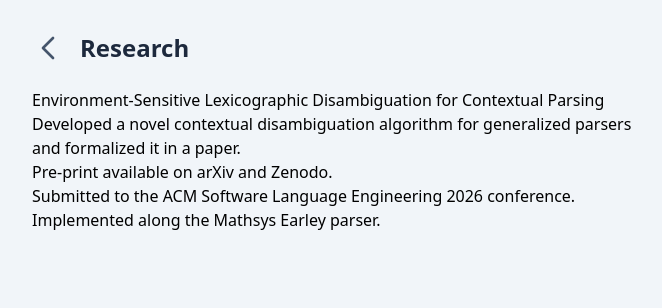
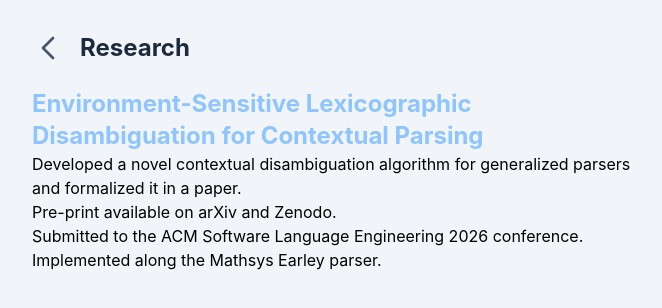
Before and after one commit to alejandro-vaz/alejandro-vaz, a React (Create React App) app: page /research in a window 1280 px wide. Shown: the top 308 px of the page, without its empty margins (304-966 px from the left). Built offline with nearby package versions, Linux system fonts and the light colour scheme.

Commit message:
fix: compiled new css

```diff
--- a/style.css
+++ b/style.css
@@ -12,18 +12,17 @@
     }
 }
 
-.prose h1 {
-    color: var(--color-blue-300);
-    font-weight: bolder;
-    font-size: var(--text-2xl);
+/*> BASE -> COMPONENTS  */
+@layer components {
+    .prose {
+        h1 {
+            @apply text-3xl font-bold text-blue-300;
+        }
+        h2 {
+            @apply text-2xl font-bold text-blue-300;
+        }
+        h3 {
+            @apply text-xl font-bold text-blue-300;
+        }
+    }
 }
-.prose h2 {
-    color: var(--color-blue-300);
-    font-weight: bold;
-    font-size: var(--text-2xl);
-}
-.prose h3 {
-    color: var(--color-blue-300);
-    font-weight: bold;
-    font-size: var(--text-2xl);
-}
```
Also changed, not shown: public/style.css.
